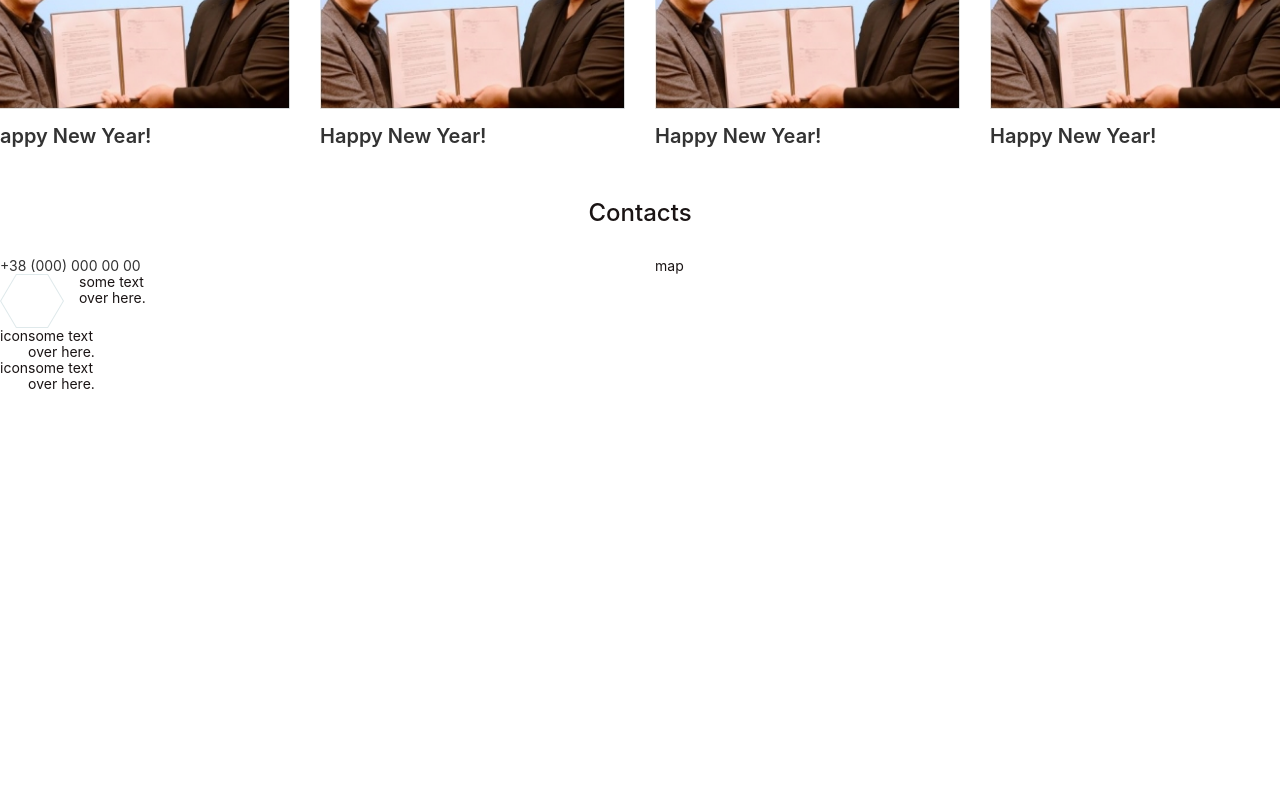
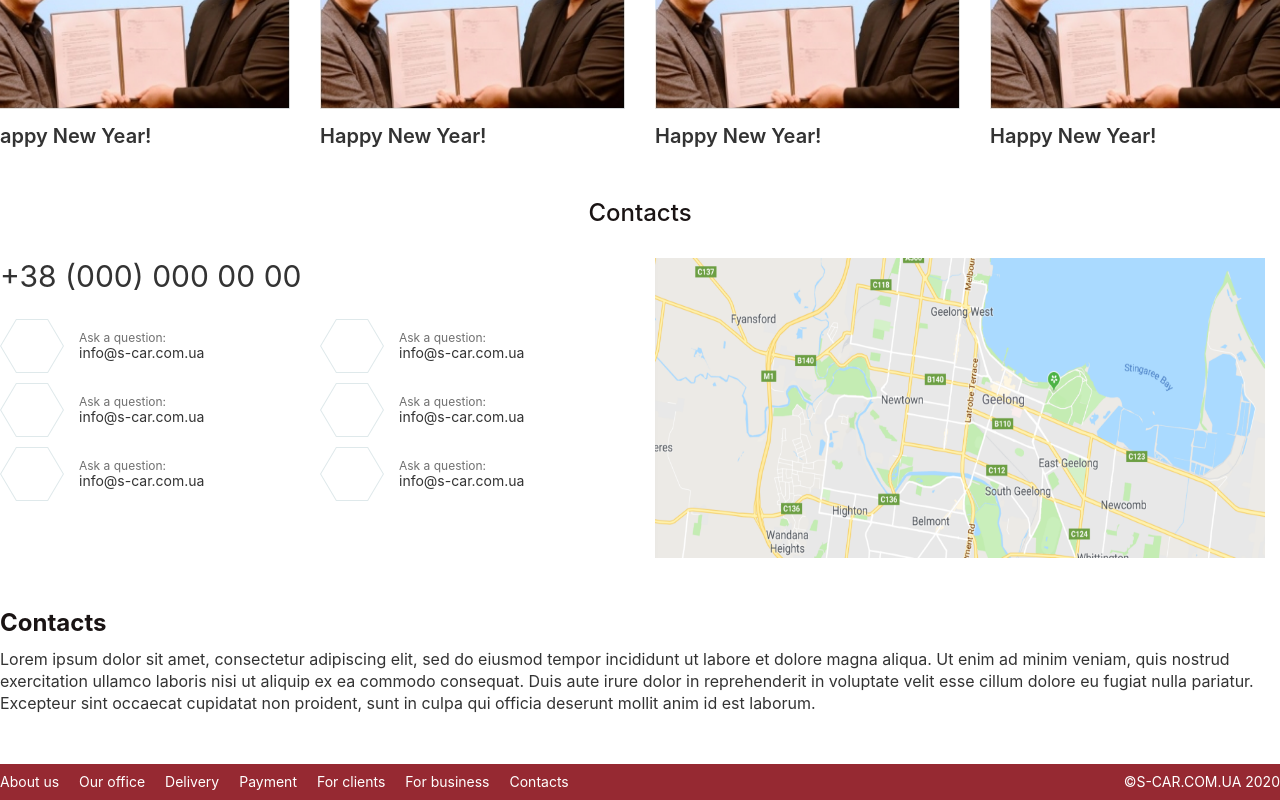
Before and after one commit to palajo/myFirstProject, a React (Create React App) app: page / in a window 1280 px wide. Shown: the part 1310-2110 px from the top of the page. Before the commit the page ends 1752 px from the top, so only its background shows below. Built offline with nearby package versions, Linux system fonts and the light colour scheme.

Commit message:
22:21 \ no menu \ no line \ no toggle

```diff
--- a/src/App.css
+++ b/src/App.css
@@ -79,6 +79,12 @@ p{
 }
 .margin-right-40{
     margin-right: 40px;
+}
+.margin-bottom-10{
+    margin-bottom: 10px;
+}
+.margin-top-10{
+    margin-top: 10px;
 }
 .margin-bottom-15{
     margin-bottom: 15px;
@@ -318,3 +324,49 @@ p.SliderText{
 .NewsBlock .col:last-child{
 	padding-right: 0px;
 }
+
+
+/* ContactsBlock styles */
+.gray-12px{
+	font-size: 12px;
+	line-height: 14px;
+
+	color: #707070;
+}
+.ContactInfo > .col > .row{
+	padding: 5px 0px;
+
+}
+.ContactPhone{
+	font-size: 30px;
+	line-height: 36px;
+}
+
+/* DescriptionBlock styles */
+.DescriptionBlock h2{
+	font-size: 24px;
+	font-weight: 700;
+
+	line-height: 30px;
+}
+.DescriptionBlock p{
+	font-size: 16px;
+	line-height: 22px;
+}
+
+/* Footer styles */
+footer{
+	background: #962932;
+	padding: 10px 0px;
+}
+footer .nav a.nav-link{
+	color: white;
+	padding: 0px 10px;
+}
+footer .nav a.nav-link:hover{
+	color: #cdcbcb;
+	transition: all 0.1s ease;
+}
+footer p{
+	color: white;
+}
--- a/src/App.js
+++ b/src/App.js
@@ -1,6 +1,7 @@
 import React from 'react';
 import Header from './components/Header.js';
 import Mainpage from './pages/Mainpage.js';
+import Footer from './components/Footer.js';
 
 import './App.css';
 
@@ -9,6 +10,7 @@ function App() {
       <div className="App">
 	  	<Header />
         <Mainpage />
+        <Footer />
       </div>
   );
 }
--- /dev/null
+++ b/src/components/Contacts.js
@@ -0,0 +1,88 @@
+import React from 'react';
+import 'bootstrap/dist/css/bootstrap.min.css';
+import { Container, Row, Col, Nav, Form, InputGroup } from 'react-bootstrap';
+
+import IconContacts from '../img/icon-contacts.svg';
+import Map from '../img/google-map.png';
+
+function Contacts() {
+	return(
+		<Container className="margin-bottom-50">
+			<Row className="margin-bottom-30 justify-content-center">
+				<h2>Contacts</h2>
+			</Row>
+			<Row className="ContactsBlock">
+				<Col className="">
+					<Row>
+						<p className="ContactPhone margin-bottom-20">+38 (000) 000 00 00</p>
+					</Row>
+					<Row className="ContactInfo">
+						<Col>
+							<Row>
+								<div className="span">
+									<img src={IconContacts} />
+								</div>
+								<div className="span margin-left-15 align-self-center">
+									<p className="gray-12px">Ask a question:</p>
+									<p>info@s-car.com.ua</p>
+								</div>
+							</Row>
+							<Row>
+								<div className="span">
+									<img src={IconContacts} />
+								</div>
+								<div className="span margin-left-15 align-self-center">
+									<p className="gray-12px">Ask a question:</p>
+									<p>info@s-car.com.ua</p>
+								</div>
+							</Row>
+							<Row>
+								<div className="span">
+									<img src={IconContacts} />
+								</div>
+								<div className="span margin-left-15 align-self-center">
+									<p className="gray-12px">Ask a question:</p>
+									<p>info@s-car.com.ua</p>
+								</div>
+							</Row>
+						</Col>
+						<Col>
+							<Row>
+								<div className="span">
+									<img src={IconContacts} />
+								</div>
+								<div className="span margin-left-15 align-self-center">
+									<p className="gray-12px">Ask a question:</p>
+									<p>info@s-car.com.ua</p>
+								</div>
+							</Row>
+							<Row>
+								<div className="span">
+									<img src={IconContacts} />
+								</div>
+								<div className="span margin-left-15 align-self-center">
+									<p className="gray-12px">Ask a question:</p>
+									<p>info@s-car.com.ua</p>
+								</div>
+							</Row>
+							<Row>
+								<div className="span">
+									<img src={IconContacts} />
+								</div>
+								<div className="span margin-left-15 align-self-center">
+									<p className="gray-12px">Ask a question:</p>
+									<p>info@s-car.com.ua</p>
+								</div>
+							</Row>
+						</Col>
+					</Row>
+				</Col>
+				<Col>
+					<img src={Map} width="100%" height="300"/>
+				</Col>
+			</Row>
+		</Container>
+    );
+}
+
+export default Contacts;
--- /dev/null
+++ b/src/components/Description.js
@@ -0,0 +1,28 @@
+import React from 'react';
+import 'bootstrap/dist/css/bootstrap.min.css';
+import { Container, Row, Col, Nav, Form, InputGroup } from 'react-bootstrap';
+
+import IconContacts from '../img/icon-contacts.svg';
+import Map from '../img/google-map.png';
+
+function Description() {
+	return(
+		<Container className="DescriptionBlock margin-bottom-50">
+			<Row className="margin-bottom-10">
+				<h2>Contacts</h2>
+			</Row>
+			<Row>
+				<p>
+					Lorem ipsum dolor sit amet, consectetur adipiscing elit, sed do eiusmod tempor
+					incididunt ut labore et dolore magna aliqua. Ut enim ad minim veniam, quis
+					nostrud exercitation ullamco laboris nisi ut aliquip ex ea commodo consequat.
+					Duis aute irure dolor in reprehenderit in voluptate velit esse cillum dolore eu
+					fugiat nulla pariatur. Excepteur sint occaecat cupidatat non proident, sunt in
+					culpa qui officia deserunt mollit anim id est laborum.
+				</p>
+			</Row>
+		</Container>
+    );
+}
+
+export default Description;
--- /dev/null
+++ b/src/components/Footer.js
@@ -0,0 +1,36 @@
+import React from 'react';
+import 'bootstrap/dist/css/bootstrap.min.css';
+import { Container, Row, Col, Nav, Form, InputGroup } from 'react-bootstrap';
+
+function Footer() {
+	return(
+		<footer className="AppFooter">
+			<Container>
+				<Row className="justify-content-between">
+					<Col>
+						<Row>
+							<div className="TopNavigation-Menu justify-content-start">
+								<Nav>
+									<Nav.Link href="#">About us</Nav.Link>
+									<Nav.Link href="#">Our office</Nav.Link>
+									<Nav.Link href="#">Delivery</Nav.Link>
+									<Nav.Link href="#">Payment</Nav.Link>
+									<Nav.Link href="#">For clients</Nav.Link>
+									<Nav.Link href="#">For business</Nav.Link>
+									<Nav.Link href="#">Contacts</Nav.Link>
+								</Nav>
+							</div>
+						</Row>
+					</Col>
+					<Col>
+						<Row className="justify-content-end">
+							<p>©S-CAR.COM.UA 2020</p>
+						</Row>
+					</Col>
+				</Row>
+			</Container>
+		</footer>
+    );
+}
+
+export default Footer;
--- a/src/pages/Mainpage.js
+++ b/src/pages/Mainpage.js
@@ -6,8 +6,8 @@ import Slider from '../components/Slider.js';
 import Brands from '../components/Brands.js';
 import IconGraphic from '../components/IconGraphic.js';
 import News from '../components/News.js';
-
-import IconContacts from '../img/icon-contacts.svg';
+import Contacts from '../components/Contacts.js';
+import Description from '../components/Description.js';
 
 function Mainpage() {
 	return(
@@ -16,54 +16,8 @@ function Mainpage() {
 			<Brands />
 			<IconGraphic />
 			<News />
-			<Container className="margin-bottom-50">
-				<Row className="margin-bottom-30 justify-content-center">
-					<h2>Contacts</h2>
-				</Row>
-				<Row className="ContactsBlock">
-					<Col>
-						<Row>
-							<p className="ContactPhone">+38 (000) 000 00 00</p>
-						</Row>
-						<Row>
-							<Col>
-								<Row>
-									<div className="span">
-										<img src={IconContacts} />
-									</div>
-									<div className="span margin-left-15">
-										some text <br />
-										over here.
-									</div>
-								</Row>
-								<Row>
-									<div className="span">
-										icon
-									</div>
-									<div className="span">
-										some text <br />
-										over here.
-									</div>
-								</Row>
-								<Row>
-									<div className="span">
-										icon
-									</div>
-									<div className="span">
-										some text <br />
-										over here.
-									</div>
-								</Row>
-							</Col>
-							<Col>
-							</Col>
-						</Row>
-					</Col>
-					<Col>
-						map
-					</Col>
-				</Row>
-			</Container>
+			<Contacts />
+			<Description />
 		</body>
 	);
 }
```
Also changed, not shown: src/img/google-map.jpg (added), src/img/google-map.png (added).
